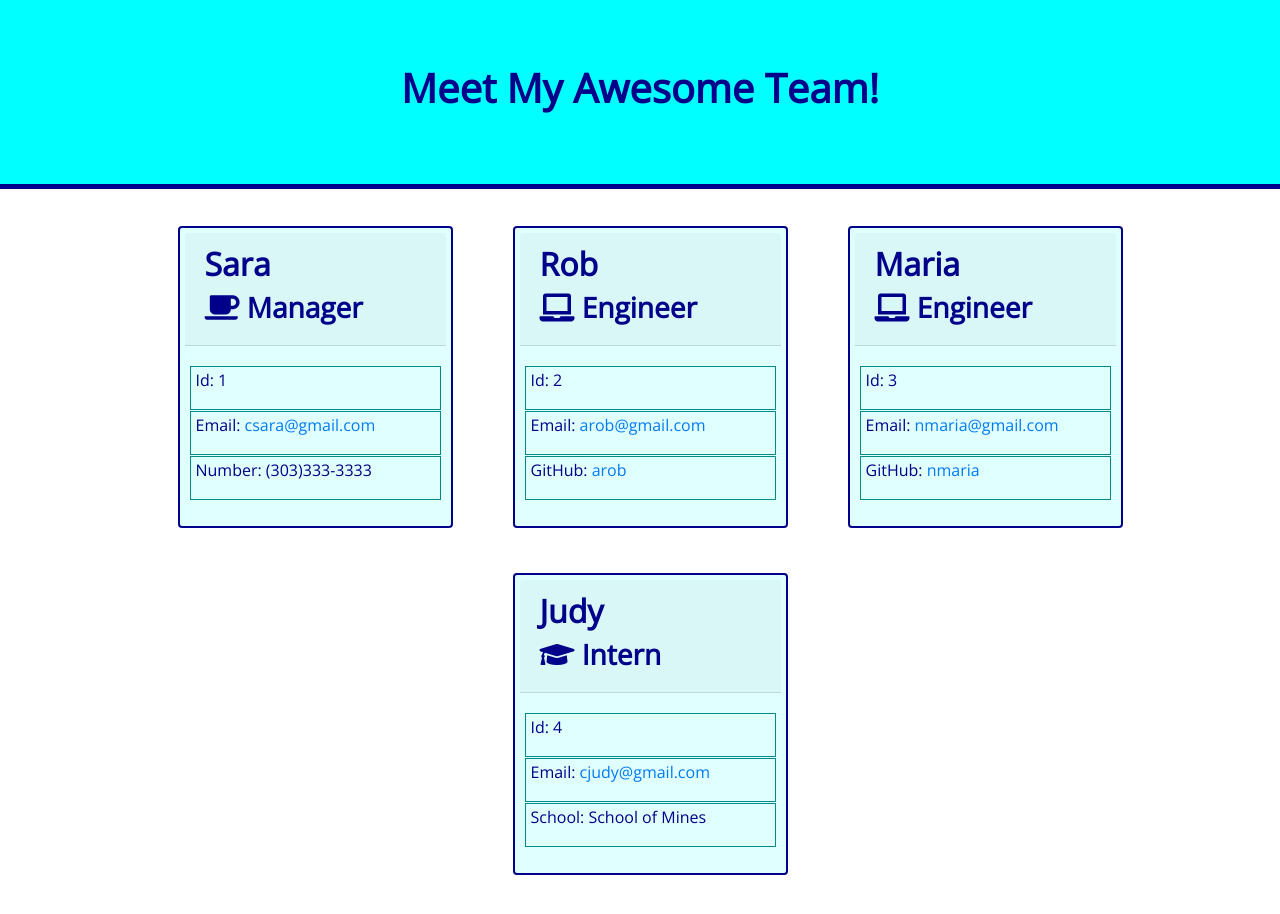
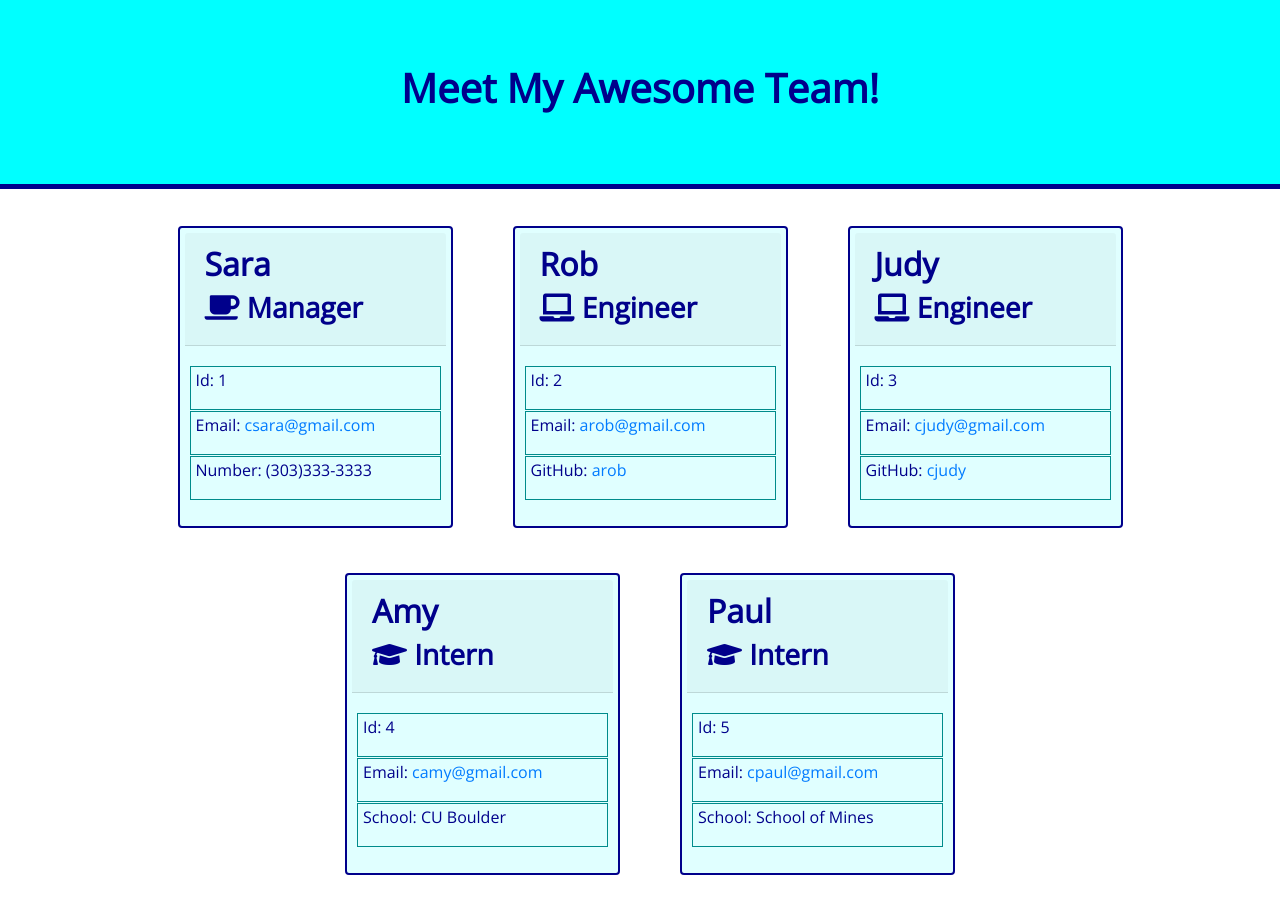
Before and after one commit to csara715/Bootcamp-WK10-Challenge-Team-Profile-Generator, a website: page dist/index.html in a window 1280 px wide. Drawn offline with nearby package versions, Linux system fonts and the light colour scheme.

```diff
--- a/dist/index.html
+++ b/dist/index.html
@@ -60,7 +60,7 @@
       </div>
       </div><div class="card">
       <div class="card-header">
-        <h2>Maria</h2>
+        <h2>Judy</h2>
         <h3><i class="fa fa-laptop" aria-hidden="true"></i> Engineer</h3>
       </div>
       <div class="card-body">
@@ -68,15 +68,15 @@
         <p>Id: 3</p>
         </row>
         <row class="row">
-        <p>Email: <a href="mailto:nmaria@gmail.com">nmaria@gmail.com</a></p>
+        <p>Email: <a href="mailto:cjudy@gmail.com">cjudy@gmail.com</a></p>
         </row>
         <row class="row">
-        <p>GitHub: <a href="https://github.com/nmaria" target="_blank">nmaria</a></p>
+        <p>GitHub: <a href="https://github.com/cjudy" target="_blank">cjudy</a></p>
         </row>
       </div>
       </div><div class="card">
       <div class="card-header">
-        <h2>Judy</h2>
+        <h2>Amy</h2>
         <h3><i class="fa fa-graduation-cap" aria-hidden="true"></i> Intern</h3>
       </div>
       <div class="card-body">
@@ -84,7 +84,23 @@
         <p>Id: 4</p>
         </row>
         <row class="row">
-        <p>Email: <a href="mailto:cjudy@gmail.com">cjudy@gmail.com</a></p>
+        <p>Email: <a href="mailto:camy@gmail.com">camy@gmail.com</a></p>
+        </row>
+        <row class="row">
+        <p>School: CU Boulder</p>
+        </row>
+      </div>
+      </div><div class="card">
+      <div class="card-header">
+        <h2>Paul</h2>
+        <h3><i class="fa fa-graduation-cap" aria-hidden="true"></i> Intern</h3>
+      </div>
+      <div class="card-body">
+        <row class="row">
+        <p>Id: 5</p>
+        </row>
+        <row class="row">
+        <p>Email: <a href="mailto:cpaul@gmail.com">cpaul@gmail.com</a></p>
         </row>
         <row class="row">
         <p>School: School of Mines</p>
```
Also changed, not shown: README.md.
